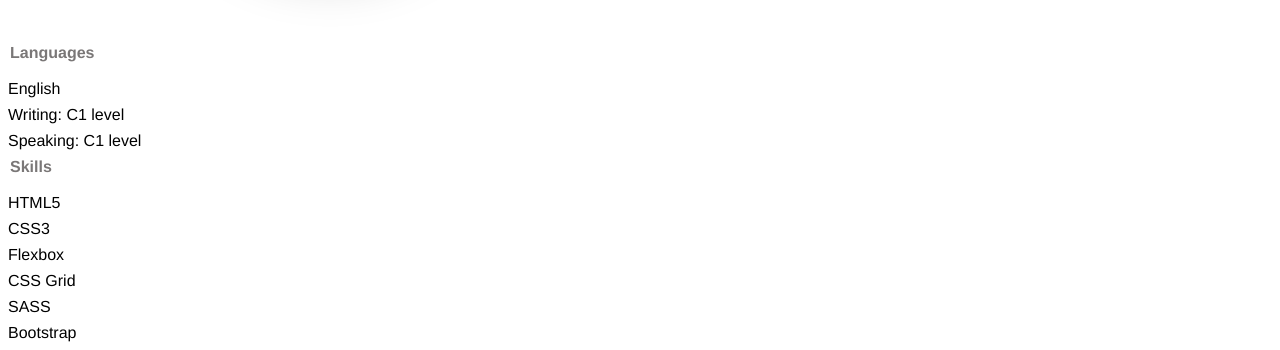
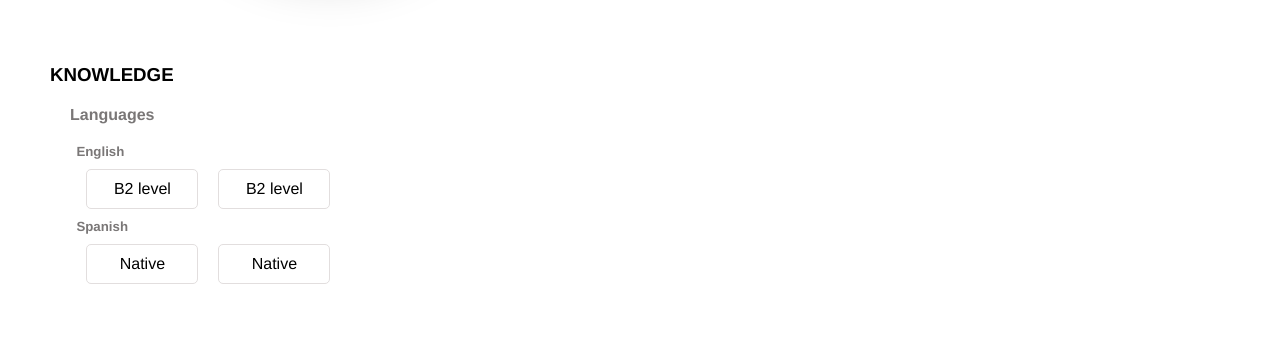
Before and after one commit to Nagema/cv, a React (Create React App) app: page /knowledge in a window 1280 px wide. Shown: the part 443-793 px from the top of the page. Built offline with nearby package versions, Linux system fonts and the light colour scheme.

Commit message:
many fixes and contact form file created

```diff
--- a/src/App.js
+++ b/src/App.js
@@ -1,4 +1,3 @@
-import { useState } from "react";
 import "./App.css";
 import Education from "./components/Education";
 import Experience from "./components/Experience";
@@ -8,6 +7,7 @@ import Projects from "./components/Projects";
 import { CV } from "./CV/CV";
 import NavBar from "./components/NavBar";
 import { Routes, Route } from "react-router-dom";
+import ContactForm from "./components/ContactForm";
 
 const { hero, education, experience, languages, tecnologies, projects } = CV;
 function App() {
@@ -35,6 +35,7 @@ function App() {
           path="/projects"
           element={<Projects projects={projects} />}
         ></Route>
+        <Route path="/contact-form" element={<ContactForm />}></Route>
       </Routes>
     </div>
   );
--- a/src/CV/CV.js
+++ b/src/CV/CV.js
@@ -23,6 +23,11 @@ export const CV = {
   },
   education: [
     {
+      name: "Fullstack bootcamp",
+      date: "OCTOBER 2022 - December 2022",
+      where: "Upgrade Hub - Madrid",
+    },
+    {
       name: "HTML5 CSS3 Web Interface Design",
       date: "OCTOBER 2018 - FEBRUARY 2019",
       where: "Fictizia - Madrid",
@@ -34,16 +39,6 @@ export const CV = {
     },
     {
       name: "Management and Administration",
-      date: "AUGUST 2006 - DECEMBER 2013",
-      where: "Ricardo Palma University - Perú",
-    },
-    {
-      name: "Management and Administration lorem",
-      date: "AUGUST 2006 - DECEMBER 2013",
-      where: "Ricardo Palma University - Perú",
-    },
-    {
-      name: "Management and Administration ipsum",
       date: "AUGUST 2006 - DECEMBER 2013",
       where: "Ricardo Palma University - Perú",
     },
@@ -78,11 +73,18 @@ export const CV = {
         "Manage the company, which is a multi-billion dollar multinational corporation that develops and manufactures advanced weapon and defense technologies. The company manufactures the armor worn by Iron Man and War Machine.",
     },
   ],
-  languages: {
-    language: "English",
-    wrlevel: "C1 level",
-    splevel: "C1 level",
-  },
+  languages: [
+    {
+      language: "English",
+      wrlevel: "B2 level",
+      splevel: "B2 level",
+    },
+    {
+      language: "Spanish",
+      wrlevel: "Native",
+      splevel: "Native",
+    },
+  ],
   tecnologies: [
     "HTML5",
     "CSS3",
@@ -117,4 +119,11 @@ export const CV = {
         "This app is a phone catalog where you can find detailed information when you click on the phone on the main page. This app also has a list of brands in the header so you can filter them by manufacturer, there is also an option in the header where you can add phone information and it will show you the new phone on the main page of the app.",
     },
   ],
+  "social-networking-contact-info": [
+    {
+      linkedin: "www.linkedin.com/in/angelicacp",
+      github: "https://github.com/Nagema",
+      twitter: "https://twitter.com/nagema25",
+    },
+  ],
 };
--- /dev/null
+++ b/src/components/ContactForm.jsx
@@ -0,0 +1,7 @@
+import React from "react";
+
+const ContactForm = () => {
+  return <ul></ul>;
+};
+
+export default ContactForm;
--- a/src/components/Education.jsx
+++ b/src/components/Education.jsx
@@ -4,6 +4,7 @@ const Education = ({ education }) => {
   return (
     <div>
       <div className="education-wrapper">
+        <h3>EDUCATION - TRAINING</h3>
         {education.map((item) => {
           return (
             <div className="education-info" key={JSON.stringify(item)}>
--- a/src/components/Experience.jsx
+++ b/src/components/Experience.jsx
@@ -3,6 +3,7 @@ import "./Experience.css";
 const Experience = ({ experience }) => {
   return (
     <div className="card">
+      <h3>EXPERIENCE</h3>
       {experience.map((item) => {
         return (
           <div className="experience-info" key={JSON.stringify(item)}>
--- a/src/components/Hero.css
+++ b/src/components/Hero.css
@@ -38,7 +38,7 @@ h1 {
   text-shadow: 2px 2px rgba(240, 248, 255, 0.241);
   padding-left: 10px;
 }
-h4 {
+.main-label {
   padding: 0 10px 10px;
   color: rgb(122, 119, 119);
 }
--- a/src/components/Hero.jsx
+++ b/src/components/Hero.jsx
@@ -1,6 +1,5 @@
 import React from "react";
 import { NavLink } from "react-router-dom";
-
 import "./Hero.css";
 
 const Hero = ({ hero }) => {
@@ -9,7 +8,7 @@ const Hero = ({ hero }) => {
       <img className="hero-image" src={hero.image} alt="" />
       <div className="card">
         <div>
-          <h4>Frontend-developer</h4>
+          <h4 className="main-label">Frontend-developer</h4>
         </div>
         <h1>
           {hero.name} {hero.address}
@@ -23,10 +22,17 @@ const Hero = ({ hero }) => {
             );
           })}
           <div className="hero-links-container">
-            <a type="button" className="hero-link">
+            <a
+              target="_blank"
+              href="https://www.canva.com/design/DAElOMcoi7Q/eDEKcrARa_E0AlILwdw4Cg/view?utm_content=DAElOMcoi7Q&utm_campaign=designshare&utm_medium=link&utm_source=publishsharelink"
+              type="button"
+              className="hero-link"
+            >
               Download CV
             </a>
-            <NavLink className="hero-link">Contact</NavLink>
+            <NavLink to={"/contact-form"} className="hero-link">
+              Contact
+            </NavLink>
           </div>
         </div>
       </div>
--- a/src/components/Knowledge.css
+++ b/src/components/Knowledge.css
@@ -0,0 +1,45 @@
+.knowledge-section {
+  display: flex;
+  flex-direction: column;
+  align-items: center;
+  justify-content: center;
+  padding: 20px 50px;
+}
+.knowledge-section h4 {
+  color: rgb(122, 119, 119);
+  padding: 20px;
+}
+
+.knowledge-section h5 {
+  color: rgb(122, 119, 119);
+}
+.skills-list {
+  display: flex;
+  justify-content: center;
+}
+.skills-list li {
+  list-style: none;
+  margin: 10px;
+  padding: 10px 20px;
+  border: 1px solid rgb(226, 222, 222);
+  min-width: 70px;
+  text-align: center;
+  border-radius: 5px;
+}
+
+@media (min-width: 824px) {
+  .knowledge-section {
+    display: flex;
+    flex-direction: column;
+    align-items: flex-start;
+    padding: 20px 50px;
+  }
+  .knowledge-section h5 {
+    padding-left: 10%;
+  }
+  .skills-list {
+    display: flex;
+    justify-content: flex-start;
+    padding-left: 10%;
+  }
+}
--- a/src/components/Knowledge.jsx
+++ b/src/components/Knowledge.jsx
@@ -4,19 +4,28 @@ import "./Knowledge.css";
 const Knowledge = ({ languages, tecnologies }) => {
   return (
     <div className="card">
-      <div className="more-section languages">
+      <div className="knowledge-section">
+        <h3>KNOWLEDGE</h3>
         <h4>Languages</h4>
-        <p>{languages.language}</p>
-        <p>Writing: {languages.wrlevel}</p>
-        <p>Speaking: {languages.splevel}</p>
+        {languages.map((item) => {
+          return (
+            <div key={JSON.stringify(item)}>
+              <h5>{item.language}</h5>
+              <ul className="skills-list">
+                <li>{item.wrlevel}</li>
+                <li>{item.splevel}</li>
+              </ul>
+            </div>
+          );
+        })}
       </div>
-      <h4>Skills</h4>
-      <div className="more-section tecnologies">
+      <div className="knowledge-section ">
+        <h4>Skills</h4>
         {tecnologies.map((item) => {
           return (
-            <div key={JSON.stringify(item)}>
-              <p>{item}</p>
-            </div>
+            <ul className="skills-list" key={JSON.stringify(item)}>
+              <li>{item}</li>
+            </ul>
           );
         })}
       </div>
--- a/src/components/Projects.css
+++ b/src/components/Projects.css
@@ -0,0 +1,7 @@
+.more-section {
+  display: flex;
+  flex-direction: column;
+  align-items: center;
+  justify-content: center;
+  padding: 20px 50px;
+}
--- a/src/components/Projects.jsx
+++ b/src/components/Projects.jsx
@@ -1,9 +1,10 @@
+import "./Projects.css";
 import React from "react";
 
 const Projects = ({ projects }) => {
   return (
     <div className="more-section projects card">
-      <h4>Projects</h4>
+      <h3>PROJECTS</h3>
       {projects.map((item) => {
         return (
           <div key={JSON.stringify(item)}>
@@ -14,11 +15,11 @@ const Projects = ({ projects }) => {
             </p>
             <p>
               <a href={item.repository} target="_blank">
-                Repository
+                Link to repository
               </a>
             </p>
-            <p>{item.tecnology}</p>
-            <p>{item.description}</p>
+            <p>{`Tecnology: ${item.tecnology}`}</p>
+            <p>{`Description: ${item.description}`}</p>
           </div>
         );
       })}
```
